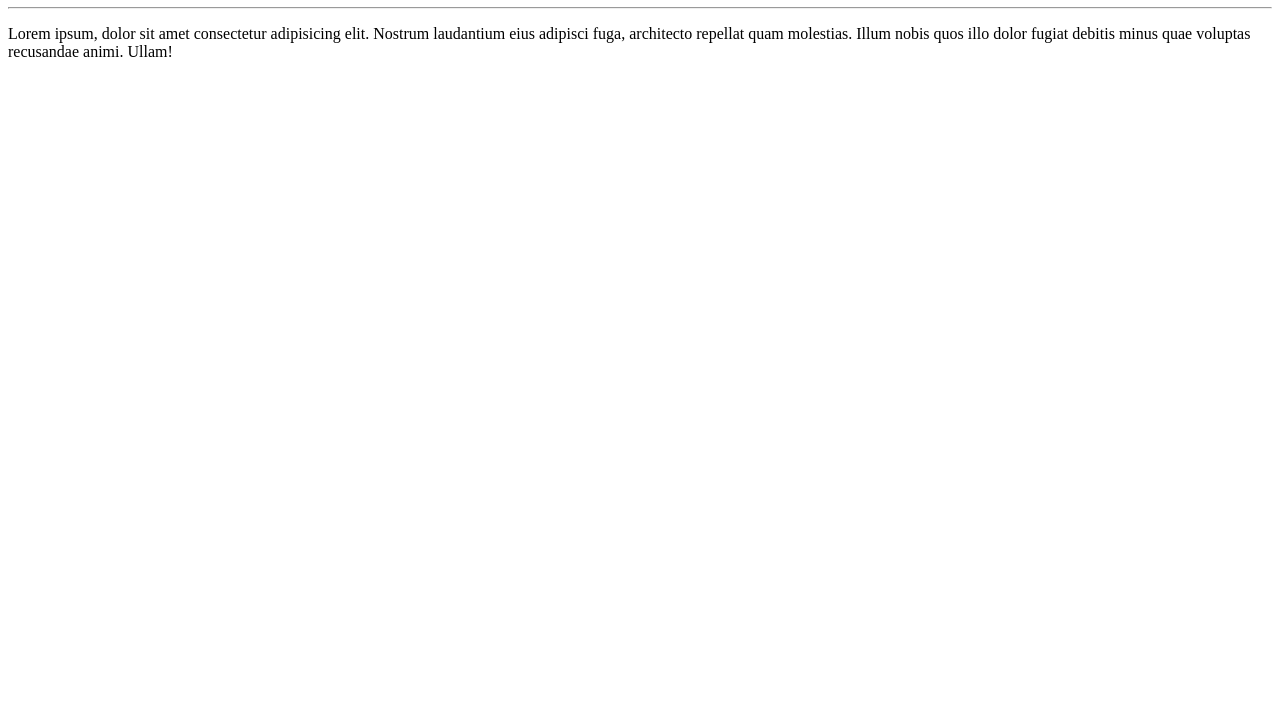
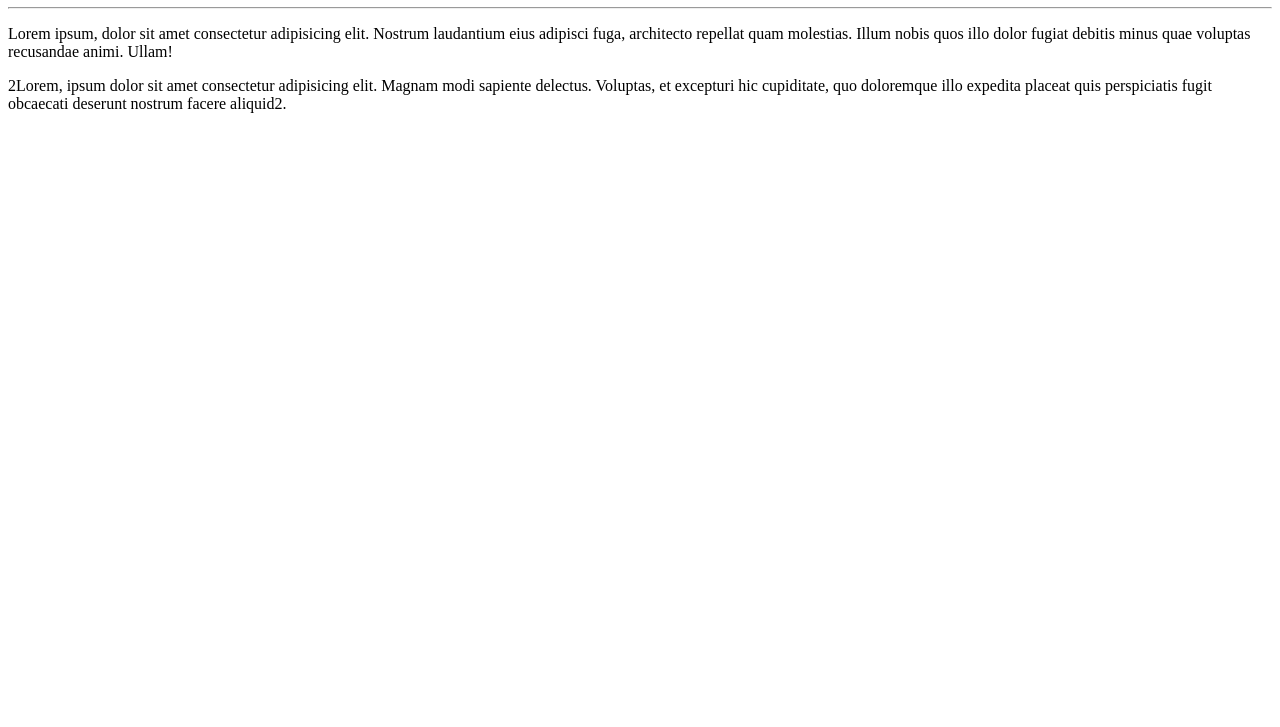
Before and after one commit to TTavares93/Ola-Mundo, a plain HTML site: page site-exemplo/index.html in a window 1280 px wide. Shown: the part 73-800 px from the top of the page. Drawn offline with Linux system fonts and the light colour scheme.

Commit message:
Adicionei um parágrafo

```diff
--- a/site-exemplo/index.html
+++ b/site-exemplo/index.html
@@ -10,5 +10,6 @@
     <h1>Olá, Mundo</h1>
     <hr>
     <p>Lorem ipsum, dolor sit amet consectetur adipisicing elit. Nostrum laudantium eius adipisci fuga, architecto repellat quam molestias. Illum nobis quos illo dolor fugiat debitis minus quae voluptas recusandae animi. Ullam!</p>
+    <p>2Lorem, ipsum dolor sit amet consectetur adipisicing elit. Magnam modi sapiente delectus. Voluptas, et excepturi hic cupiditate, quo doloremque illo expedita placeat quis perspiciatis fugit obcaecati deserunt nostrum facere aliquid2.</p>
 </body>
 </html>
```
